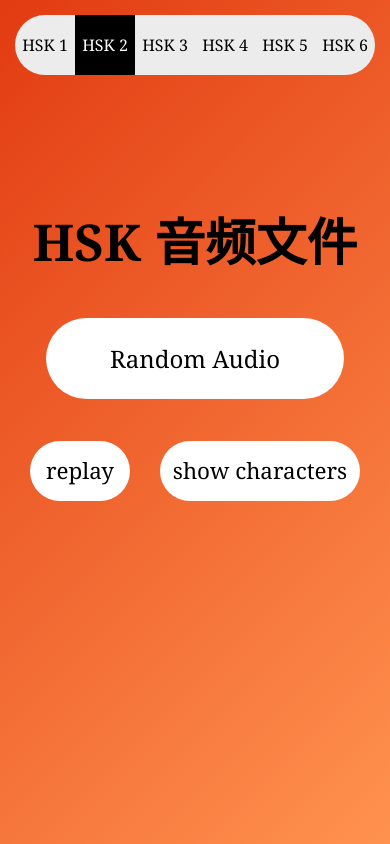
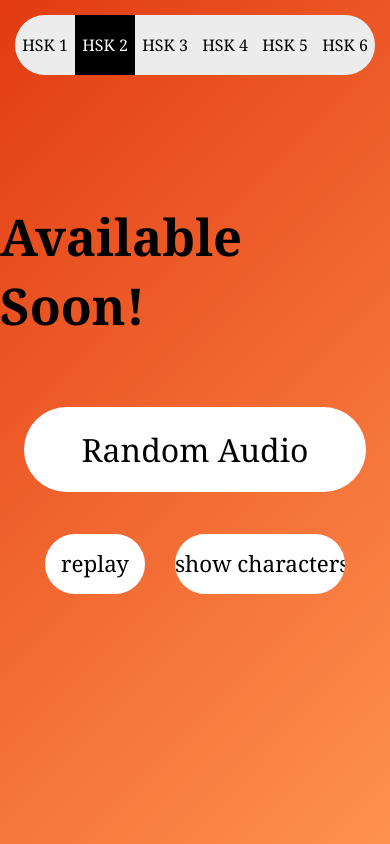
Before and after one commit to Iamamall/HSK1-Audios, a plain HTML site: page index2.html in a window 390 px wide. Drawn offline with Linux system fonts and the light colour scheme.

Commit message:
more tweaks

```diff
--- a/index2.html
+++ b/index2.html
@@ -4,7 +4,7 @@
     <meta charset="UTF-8">
     <meta name="viewport" content="width=device-width, initial-scale=1.0">
     <link rel="stylesheet" href="styles.css">
-    <title>HSK1 Audio Generator</title>
+    <title>Available Soon!</title>
 </head>
 <body class="hsk2-body">
     <nav class="nav-bar">
@@ -18,7 +18,7 @@
         </ul>
     </nav>
     <div class="container">
-    <h1 class="page-banner">HSK 音频文件</h1>
+    <h1 class="page-banner">Available Soon!</h1>
     <button id="generate-button" class="generate-button">Random Audio</button>
     <div class="other-buttons">
         <button class="replay-button">replay</button>
@@ -26,7 +26,7 @@
     </div>
     </div>
 
-    <script src="script.js"></script>
+
 </body>
 
 </html>
--- a/script.js
+++ b/script.js
@@ -106,7 +106,7 @@ const audioList = [
     { file: '名字.mp3', label: '名字' },
     { file: '书.mp3', label: '书' },
     { file: '汉语.mp3', label: '汉语' },
-    { file: '子.mp3', label: '子' },
+    { file: '字.mp3', label: '字' },
     { file: '桌子.mp3', label: '桌子' },
     { file: '椅子.mp3', label: '椅子' },
     { file: '谢谢.mp3', label: '谢谢' },
@@ -183,7 +183,7 @@ const audioList = [
     });
 
     // Reset character button text
-    characterButton.textContent = 'show characters';
+    characterButton.textContent = 'characters';
   });
 
   // Replay last audio
@@ -203,7 +203,7 @@ const audioList = [
     if (lastLabel) {
       characterButton.textContent = lastLabel;
       setTimeout(() => {
-        characterButton.textContent = 'show characters';
+        characterButton.textContent = 'characters';
       }, 3000);
 
     } else {
--- a/styles.css
+++ b/styles.css
@@ -110,8 +110,9 @@ html, body {
 
 .generate-button {
     padding: 2rem 5rem;
-    border-radius: 50px;
-    font-size: 2rem;
+    margin-top: 3vh;
+    border-radius: 100px;
+    font-size: 4rem;
     border: none;
     transition: 0.2s ease-in-out;
     background-color: rgb(255, 255, 255);
@@ -119,15 +120,28 @@ html, body {
     font-family: Cambria, Cochin, Georgia, Times, 'Times New Roman', serif;
 }
 
+
 @media (max-width: 768px) {
     .page-banner {
         font-size: 13vw;
     }
 
     .generate-button {
-        padding: 1.5rem 4rem;
-        font-size: 1.5rem;
+        padding: 1.3rem 3.6rem;
+        font-size: 2rem;
         transition: none;
+    }
+
+    .character-button {
+        width: 170px !important;
+        font-size: 1.4rem !important;
+        height: 60px !important;
+    }
+
+    .replay-button {
+        width: 100px !important;
+        font-size: 1.4rem !important;
+        height: 60px !important;
     }
 
     .generate-button,
@@ -168,9 +182,9 @@ html, body {
 }
 
 .other-buttons button {
-    height: 60px;
-    border-radius: 50px;
-    font-size: 1.4rem;
+    height: 90px;
+    border-radius: 100px;
+    font-size: 2.2rem;
     border: none;
     transition: 0.2s ease-in-out;
     background-color: rgb(255, 255, 255);
@@ -180,14 +194,14 @@ html, body {
 }
 
 .character-button {
-    width: 200px;
+    width: 300px;
     text-align: center;
     white-space: nowrap;
     overflow: hidden;
 }
 
 .replay-button {
-    width: 100px;
+    width: 150px;
     text-align: center;
     white-space: nowrap;
     overflow: hidden;
```
Also changed, not shown: index.html (+1 -1 lines), index3.html (+2 -2 lines), index4.html (+2 -2 lines), index5.html (+2 -2 lines), index6.html (+2 -2 lines).
